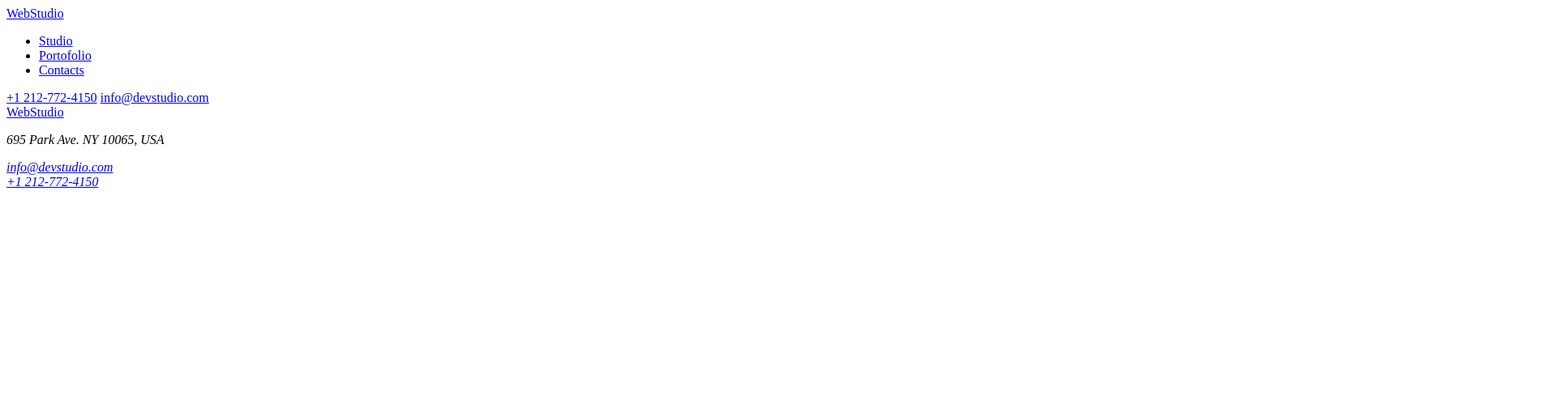
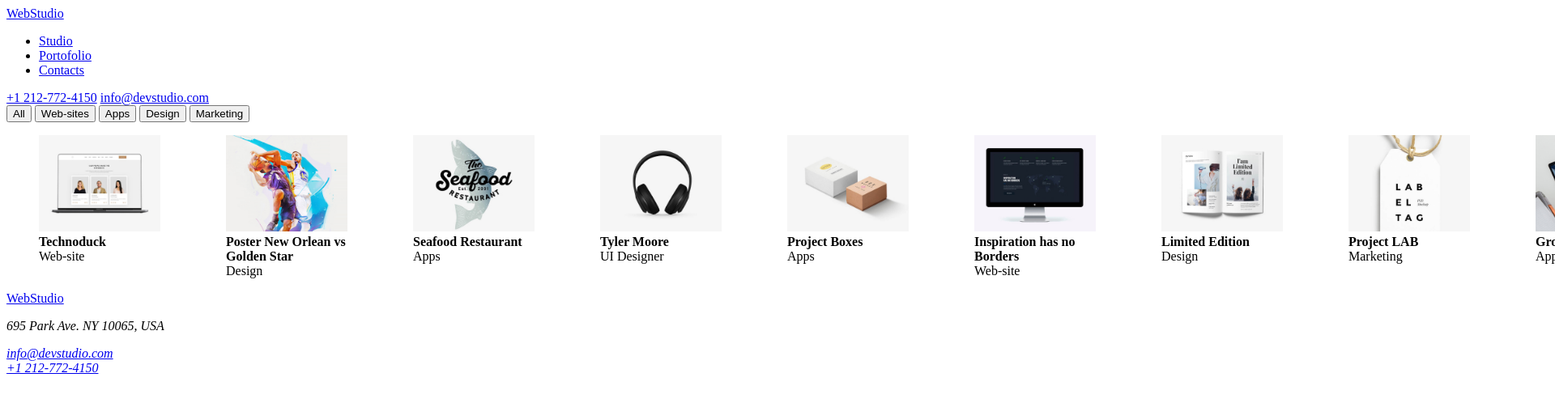
Before and after one commit to NicuBu/goit-markup-hw-02, a plain HTML site: page portofolio.html in a window 1280 px wide. Shown: the top 498 px of the page at 81% size, 1920 px wide, since content can reach past the window. Drawn offline with Linux system fonts and the light colour scheme.

Commit message:
Update portofolio.html

```diff
--- a/portofolio.html
+++ b/portofolio.html
@@ -21,6 +21,64 @@
                 <a href="mailto:info@devstudio.com">info@devstudio.com</a>
             </div>
         </header>
+        <main>
+            <section>
+                <button type="button">All</button>
+                <button type="button">Web-sites</button>
+                <button type="button">Apps</button>
+                <button type="button">Design</button>
+                <button type="button">Marketing</button>
+            </section>
+            <section>
+                <div style="display:flex; gap: 1px;">
+                    <figure>
+                        <img src="img/technoduck.jpg" alt="team members" width="150">
+                        <figcaption><b>Technoduck</b><br>Web-site</figcaption>
+                    </figure>
+                    <figure>
+                        <img src="img/novsgs.jpg" alt="basketball players poster" width="150">
+                        <figcaption><b>Poster New Orlean vs Golden Star</b><br>Design</figcaption>
+                    </figure>
+                    <figure>
+                        <img src="img/seafood.jpg" alt="seafood restaurant banner" width="150">
+                        <figcaption><b>Seafood Restaurant</b><br>Apps</figcaption>
+                    </figure>
+                    <figure>
+                        <img src="img/prjprime.jpg" alt="Tyler Moore" width="150">
+                        <figcaption><b>Tyler Moore</b><br>UI Designer</figcaption>
+                    </figure>
+                    <figure>
+                        <img src="img/prjboxes.jpg" alt="boxes" width="150">
+                        <figcaption><b>Project Boxes</b><br>Apps</figcaption>
+                    </figure>
+                    <figure>
+                        <img src="img/ihnb.jpg" alt="desktop display" width="150">
+                        <figcaption><b>Inspiration has no Borders</b><br>Web-site</figcaption>
+                    </figure>
+                    <figure>
+                        <img src="img/limed.jpg" alt="open magazine" width="150">
+                        <figcaption><b>Limited Edition</b><br>Design</figcaption>
+                    </figure>
+                    <figure>
+                        <img src="img/prjlab.jpg" alt="label tag" width="150">
+                        <figcaption><b>Project LAB</b><br>Marketing</figcaption>
+                    </figure>
+                    <figure>
+                        <img src="img/grbus.jpg" alt="laptop" width="150">
+                        <figcaption><b>Growing Business</b><br>Apps</figcaption>
+                    </figure>
+
+                </div>
+
+            </section>
+
+
+
+
+
+
+
+        </main>
 
 
 
```
